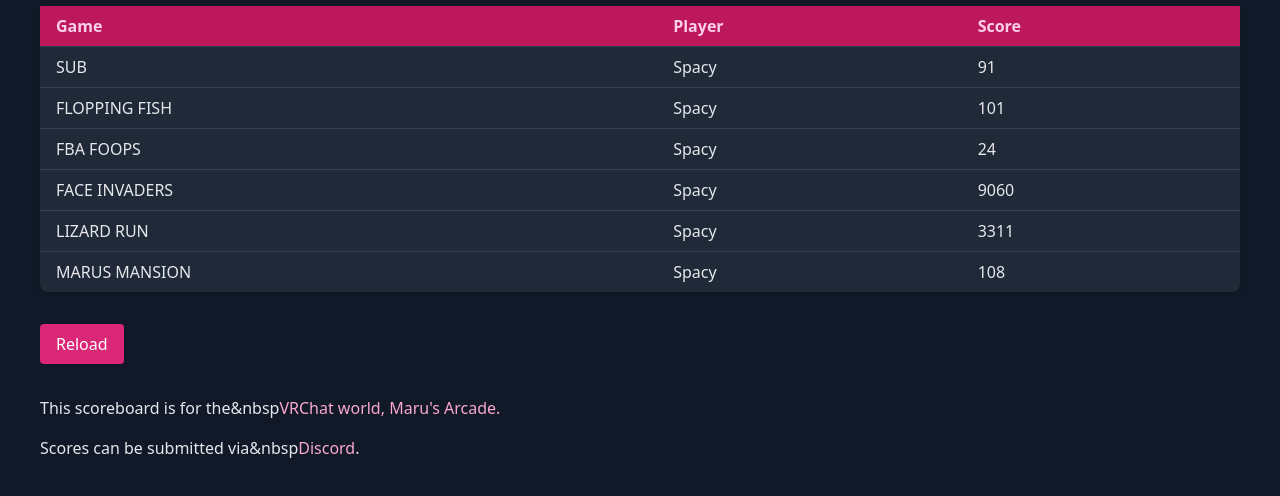
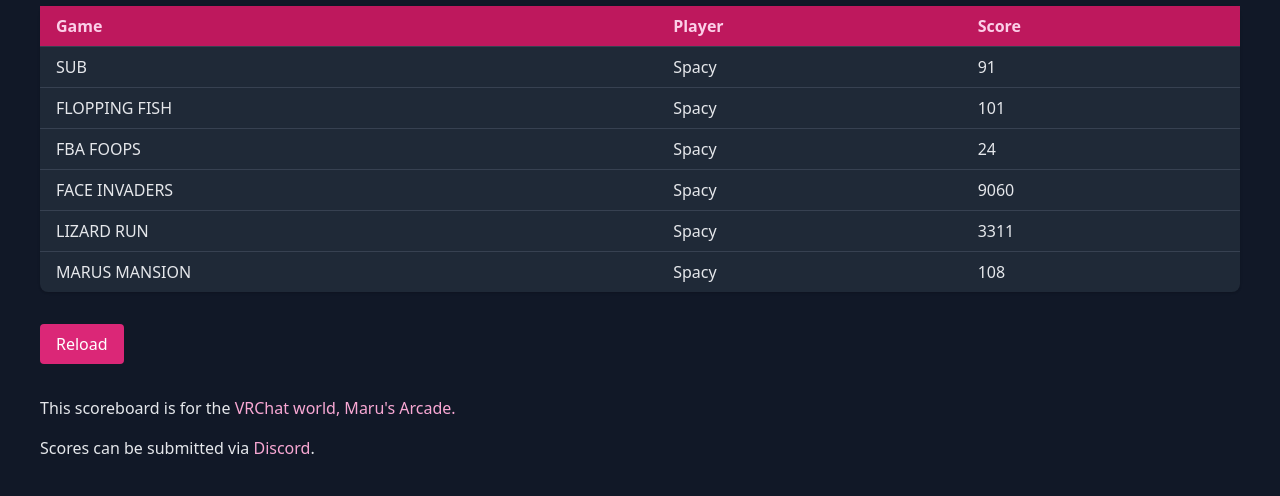
Before and after one commit to marutypes/vrchat-static, a website: page public/arcade-highscores.html in a window 1280 px wide. Shown: the part 106-602 px from the top of the page. Drawn offline with nearby package versions, Linux system fonts and the light colour scheme.

Commit message:
:bug: workaround janky html entity situation with the htm lib

```diff
--- a/public/arcade-highscores.html
+++ b/public/arcade-highscores.html
@@ -43,6 +43,8 @@
         useState,
         useEffect,
       } from "https://unpkg.com/htm/preact/standalone.module.js";
+
+      const nbsp = "\xA0";
 
       const fetchHighscores = async (setHighscores, setLoading) => {
         setLoading(true);
@@ -129,7 +131,7 @@
 
             <aside class="mt-4">
               <p>
-                This scoreboard is for the&nbsp
+                This scoreboard is for the${nbsp}
                 <${Link}
                   src="https://vrchat.com/home/launch?worldId=wrld_d29c4512-ad9c-4c39-9ca6-b6081e3af99d"
                   >VRChat world, Maru's Arcade.<//
@@ -138,7 +140,7 @@
             </aside>
             <aside class="mt-4">
               <p>
-                Scores can be submitted via&nbsp
+                Scores can be submitted via${nbsp}
                 <${Link} src="https://discord.gg/62MWkdPkQm">Discord<//>.
               </p>
             </aside>
```
